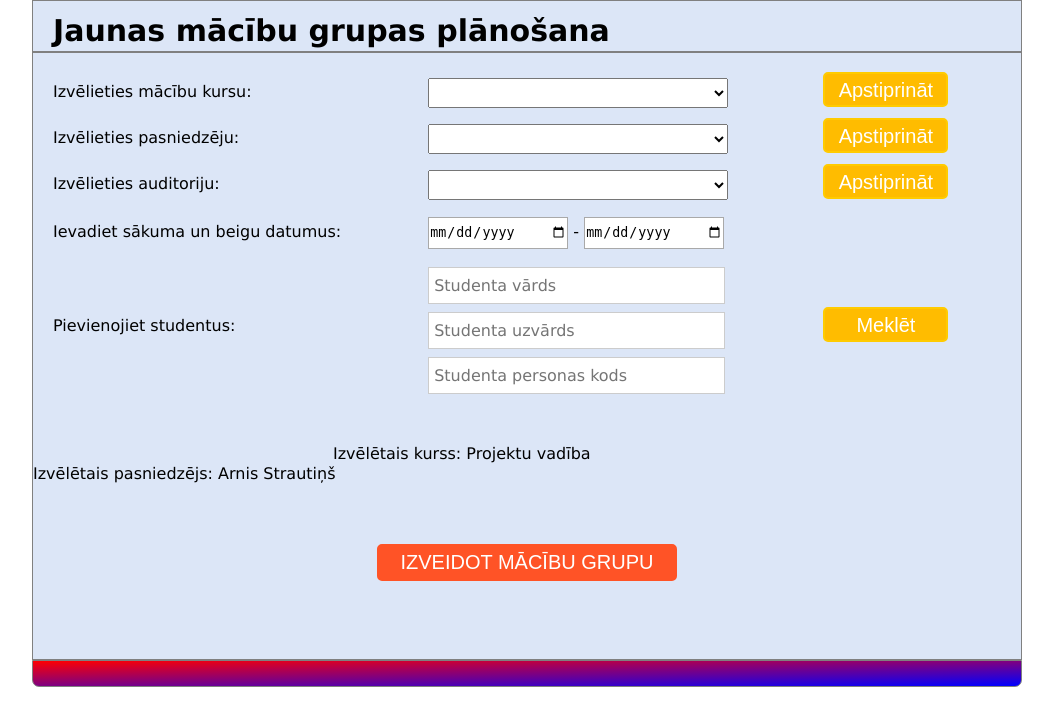
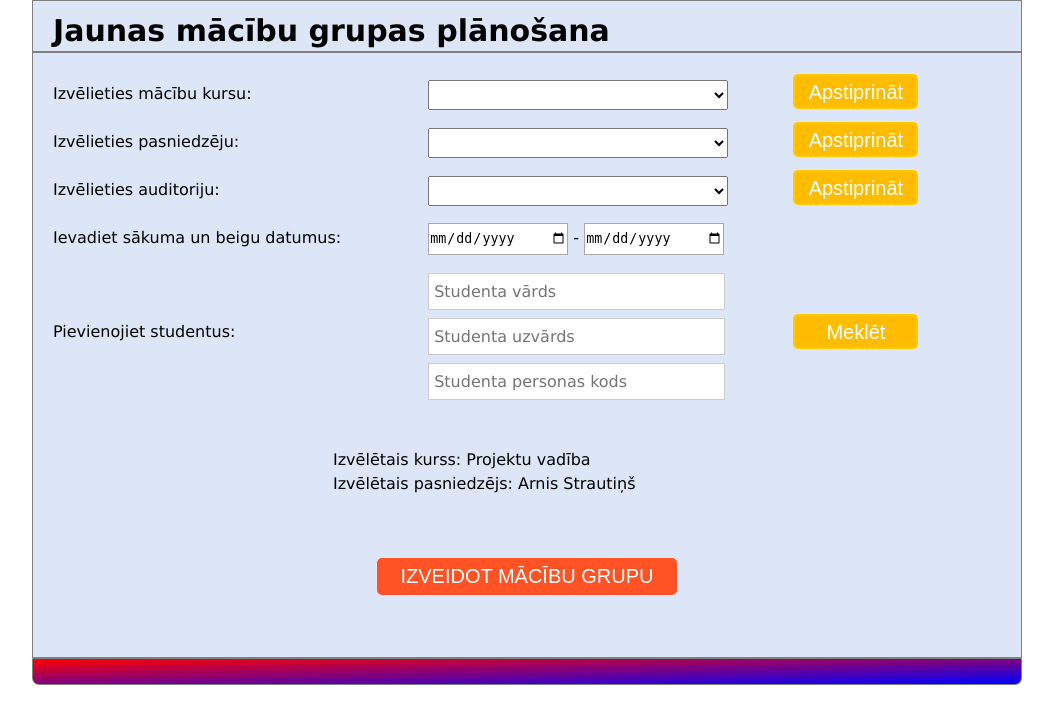
Before and after one commit to KJankovskis/MCVS, a PHP site: page /groupPlanning.php in a window 1280 px wide. Shown: the part 77-800 px from the top of the page, without its empty margins (113-1166 px from the left). Run offline with PHP 8.4, Linux system fonts and the light colour scheme; tables that the repository leaves empty hold one stand-in row (values such as "Sample post"); some libraries are stand-ins or nearby versions.

Commit message:
groupPlanning pogas tests V1.5

```diff
--- a/IS/groupPlanning.php
+++ b/IS/groupPlanning.php
@@ -26,7 +26,7 @@
 
                             while($rows = $resultSet -> fetch_assoc()) {
                                 ?>
-                                <option value="<?php $rows['kKursaNosaukums']; ?>"><?php echo $rows['kKursaNosaukums']; ?></option>
+                                <option value="<?php echo $rows['kKursaNosaukums']; ?>"><?php echo $rows['kKursaNosaukums']; ?></option>
                                 <?php
                             }
                         }
@@ -114,7 +114,7 @@
     <label id="gpTeacherResultInfo">Arnis Strautiņš</label>
     <br><br><br>
     <center><input type="submit" id="gpCreateButton" value="IZVEIDOT MĀCĪBU GRUPU"></center>
-    <br><br><br>
+    <br><br>
 </div>
 
 <?php
--- a/IS/styleForGroupPlanning.css
+++ b/IS/styleForGroupPlanning.css
@@ -29,7 +29,8 @@
     height: 35px;
     width: 125px;
     padding: 5px 5px 5px 5px;
-    margin-top: 3px;
+    margin-top: 5px;
+    margin-left: -30px;
 }
 
 
@@ -48,7 +49,8 @@
 }
 
 
-#gpCourseResultLabel, gpTeacherResultLabel {
+#gpCourseResultLabel, #gpTeacherResultLabel {
+    margin-top: 5px;
     margin-left: 300px;
     line-height: 150%;
 }
```
